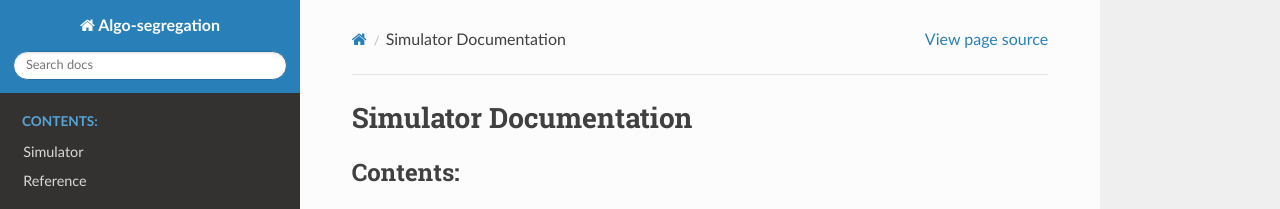
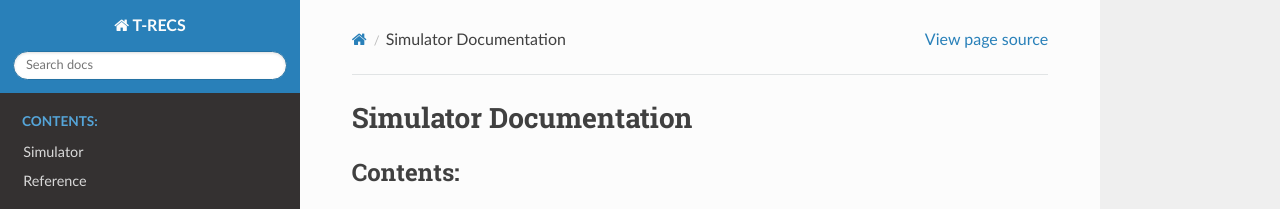
Before and after one commit to elucherini/t-recs, a Sphinx documentation site: the page built from docs/index.rst, in a window 1280 px wide. Shown: the top 209 px of the page. Built offline with Sphinx 7.4.7 and the Read the Docs theme 2.0.0, drawn with Linux system fonts in a browser that asks for light colours.

Commit message:
Remove references to algo-segregation and replace with t-recs

```diff
--- a/README.rst
+++ b/README.rst
@@ -25,8 +25,8 @@
 
 ..  code-block:: bash
 
-  git clone https://github.com/elucherini/algo-segregation.git
-  cd algo-segregation
+  git clone https://github.com/elucherini/t-recs.git
+  cd t-recs
   pip install -e .
 
 
@@ -66,5 +66,5 @@
 
 A first draft of the documentation is available `here`_. In its current version, the documentation can be used as a supplement to exploring details in the code. Currently, the tutorials in examples_ might be a more useful and centralized resource to learn how to use the system.
 
-.. _here: https://elucherini.github.io/algo-segregation/index.html
+.. _here: https://elucherini.github.io/t-recs/index.html
 .. _examples: examples/
--- a/docs/conf.py
+++ b/docs/conf.py
@@ -21,7 +21,7 @@
 
 # -- Project information -----------------------------------------------------
 
-project = "Algo-segregation"
+project = "T-RECS"
 copyright = "2020, Elena Lucherini"
 author = "Elena Lucherini"
 
@@ -110,7 +110,7 @@
 # -- Options for HTMLHelp output ---------------------------------------------
 
 # Output file base name for HTML help builder.
-htmlhelp_basename = "Algo-segregationdoc"
+htmlhelp_basename = "T-RECSdoc"
 
 
 # -- Options for LaTeX output ------------------------------------------------
@@ -136,8 +136,8 @@
 latex_documents = [
     (
         master_doc,
-        "Algo-segregation.tex",
-        "Algo-segregation Documentation",
+        "T-RECS.tex",
+        "T-RECS Documentation",
         "Elena Lucherini",
         "manual",
     ),
@@ -148,7 +148,7 @@
 
 # One entry per manual page. List of tuples
 # (source start file, name, description, authors, manual section).
-man_pages = [(master_doc, "algo-segregation", "Algo-segregation Documentation", [author], 1)]
+man_pages = [(master_doc, "t-recs", "T-RECS Documentation", [author], 1)]
 
 
 # -- Options for Texinfo output ----------------------------------------------
@@ -159,10 +159,10 @@
 texinfo_documents = [
     (
         master_doc,
-        "Algo-segregation",
-        "Algo-segregation Documentation",
+        "T-RECS",
+        "T-RECS Documentation",
         author,
-        "Algo-segregation",
+        "T-RECS",
         "One line description of project.",
         "Miscellaneous",
     ),
--- a/docs/index.rst
+++ b/docs/index.rst
@@ -1,4 +1,4 @@
-.. Algo-segregation documentation master file, created by
+.. T-RECS documentation master file, created by
    sphinx-quickstart on Mon Feb  3 10:02:24 2020.
    You can adapt this file completely to your liking, but it should at least
    contain the root `toctree` directive.
@@ -18,7 +18,7 @@
 ================================
 Please check the `First Round`_ milestone for issues signaling bugs and limitation.
 
-.. _First Round: https://github.com/elucherini/algo-segregation/milestone/3
+.. _First Round: https://github.com/elucherini/t-recs/milestone/3
 
 Feedback and contributions
 ===========================
@@ -30,8 +30,8 @@
 - Corrections and fixes to these docs.
 - General feedback about the tool. Is it useful to you? Is it easy to use? What would improve it?
 
-.. _pull requests: https://github.com/elucherini/algo-segregation/pulls
-.. _GitHub issues: https://github.com/elucherini/algo-segregation/milestone/3
+.. _pull requests: https://github.com/elucherini/t-recs/pulls
+.. _GitHub issues: https://github.com/elucherini/t-recs/milestone/3
 
 Indices and tables
 ==================
--- a/setup.py
+++ b/setup.py
@@ -9,7 +9,7 @@
 setup(
     name="rec",
     version="0.1.0b",
-    url="https://github.com/elucherini/algo-segregation",
+    url="https://github.com/elucherini/t-recs",
     license="GPL-3.0",
     author="Elena Lucherini",
     author_email="elucherini@cs.princeton.edu",
```
Also changed, not shown: 1 other file.
